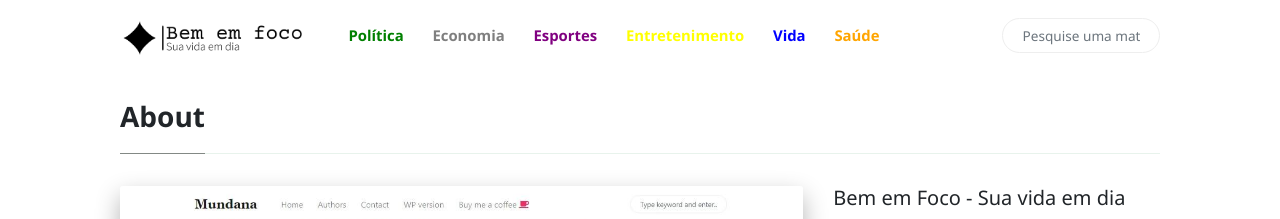
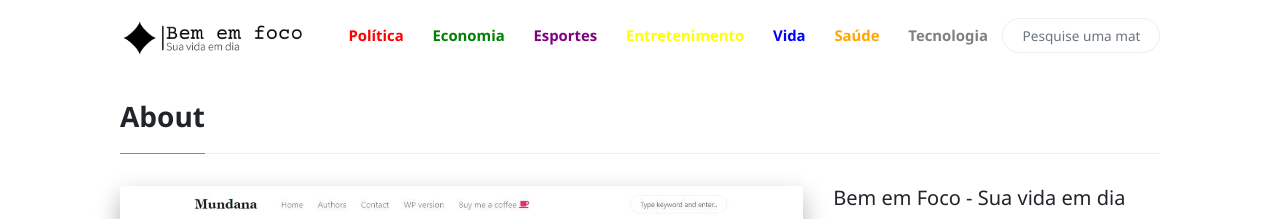
Before and after one commit to luishenriquetp01/luishenriquetp01.github.io, a Jekyll site: the page built from _pages/about.md, in a window 1280 px wide. Shown: the top 219 px of the page. Built offline with Jekyll 4.4.1, drawn with Linux system fonts in a browser that asks for light colours; nearby versions of some CDN libraries; comment, search, counter and statistics services are not loaded.

Commit message:
Header links style updated

```diff
--- a/_includes/menu-header.html
+++ b/_includes/menu-header.html
@@ -2,7 +2,7 @@
 
 <li class="nav-item">
 	<a
-		style="font-weight: 700; color: green"
+		style="font-weight: 700; color: red"
 		class="nav-link"
 		href="{{site.baseurl}}/colunas.html#política"
 		>Política</a
@@ -10,7 +10,7 @@
 </li>
 <li class="nav-item">
 	<a
-		style="font-weight: 700; color: #red"
+		style="font-weight: 700; color: green"
 		class="nav-link"
 		href="{{site.baseurl}}/colunas.html#economia"
 		>Economia</a
@@ -51,7 +51,7 @@
 </li>
 <li class="nav-item">
 	<a
-		style="font-weight: 700; color: #fff"
+		style="font-weight: 700; color: grey"
 		class="nav-link"
 		href="{{site.baseurl}}/colunas.html#tecnologia"
 		>Tecnologia</a
```
